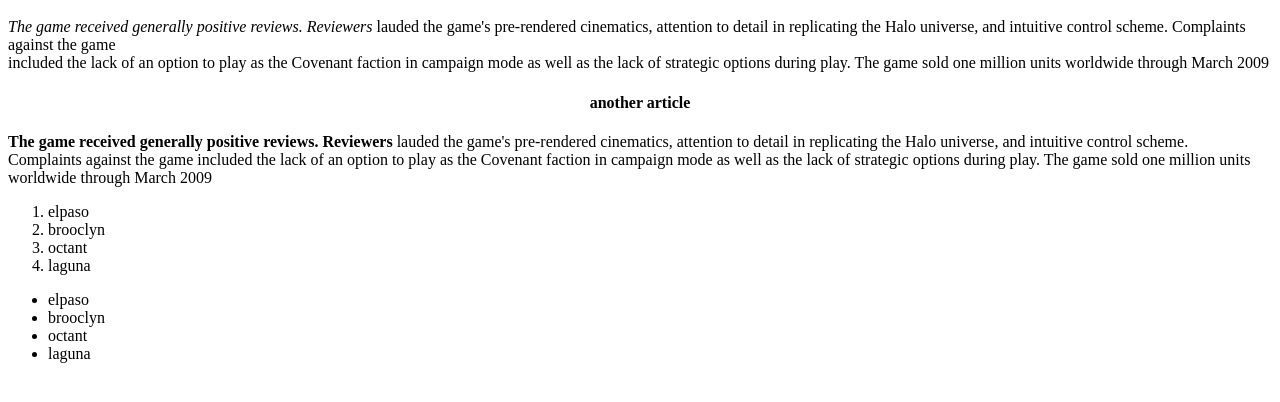
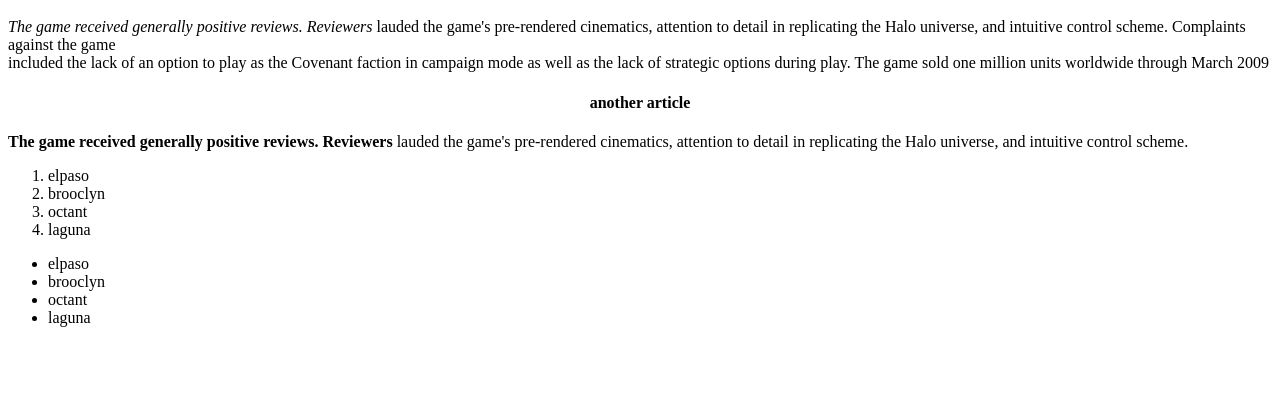
Before and after one commit to viktorbobryk/html_tasks, a plain HTML site: page git_tasks/lesson_1.html in a window 1280 px wide. Shown: the part 48-450 px from the top of the page. Drawn offline with Linux system fonts and the light colour scheme.

Commit message:
change information

```diff
--- a/git_tasks/lesson_1.html
+++ b/git_tasks/lesson_1.html
@@ -21,10 +21,7 @@
 		<p>
 			<strong>The game received generally positive reviews. Reviewers</strong>
 			lauded the game's pre-rendered cinematics, attention to detail in replicating
-			the Halo universe, and intuitive control scheme.<br>  Complaints against the game
-			included the lack of an option to play as the Covenant faction
-			in campaign mode as well as the lack of strategic options during play.
-			The game sold one million units worldwide through March 2009
+			the Halo universe, and intuitive control scheme.<br>
 		</p>
 
 		<ol>
```
